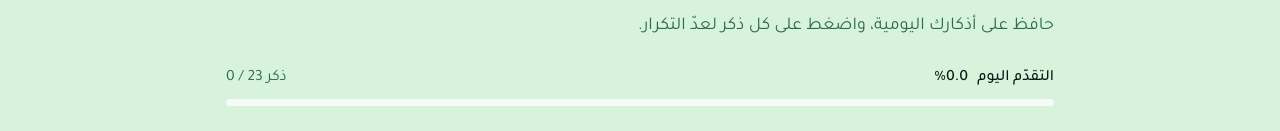
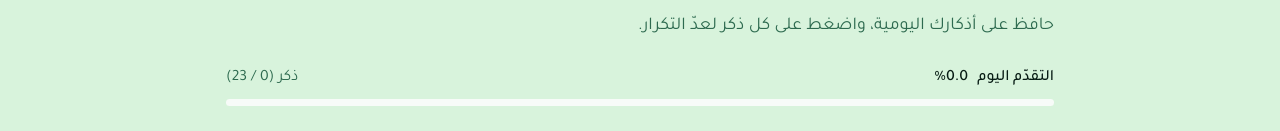
Before and after one commit to A-Amiin/Azkar, a Next.js app: page /evening in a window 1280 px wide. Shown: the part 125-256 px from the top of the page. Built offline with nearby package versions, Linux system fonts and the light colour scheme.

Commit message:
fix: update display format for completed and total counts in progress component

```diff
--- a/components/shared/azkar-progress.tsx
+++ b/components/shared/azkar-progress.tsx
@@ -41,7 +41,7 @@ export function AzkarProgress({
           </bdi>
         </div>
         <span dir="ltr" className="tabular-nums text-muted-foreground">
-          {completedCount} / {totalCount} ذكر
+          ذكر ({completedCount} / {totalCount})
         </span>
       </div>
     </Progress>
```
